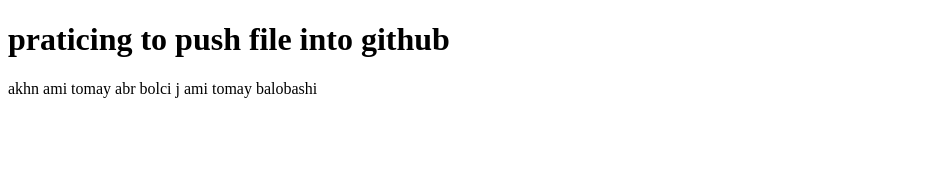
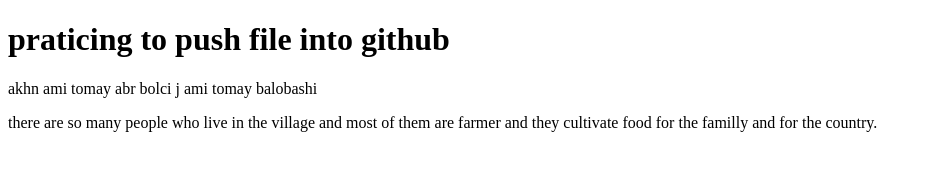
Before and after one commit to RittikSheikh/ami-tomay-balobahi, a plain HTML site: page index.html in a window 1280 px wide. Shown: the whole page, without its empty margins (0-932 px from the left). Drawn offline with Linux system fonts and the light colour scheme.

Commit message:
added an another p tag

```diff
--- a/index.html
+++ b/index.html
@@ -9,5 +9,7 @@
 <body>
             <h1>praticing to push file into github</h1>
             <p>akhn ami tomay abr bolci j ami tomay balobashi</p>
+
+            <p>there are so many people who live in the village and most of them are farmer and they cultivate food for the familly and for the country.</p>
 </body>
 </html>
```
